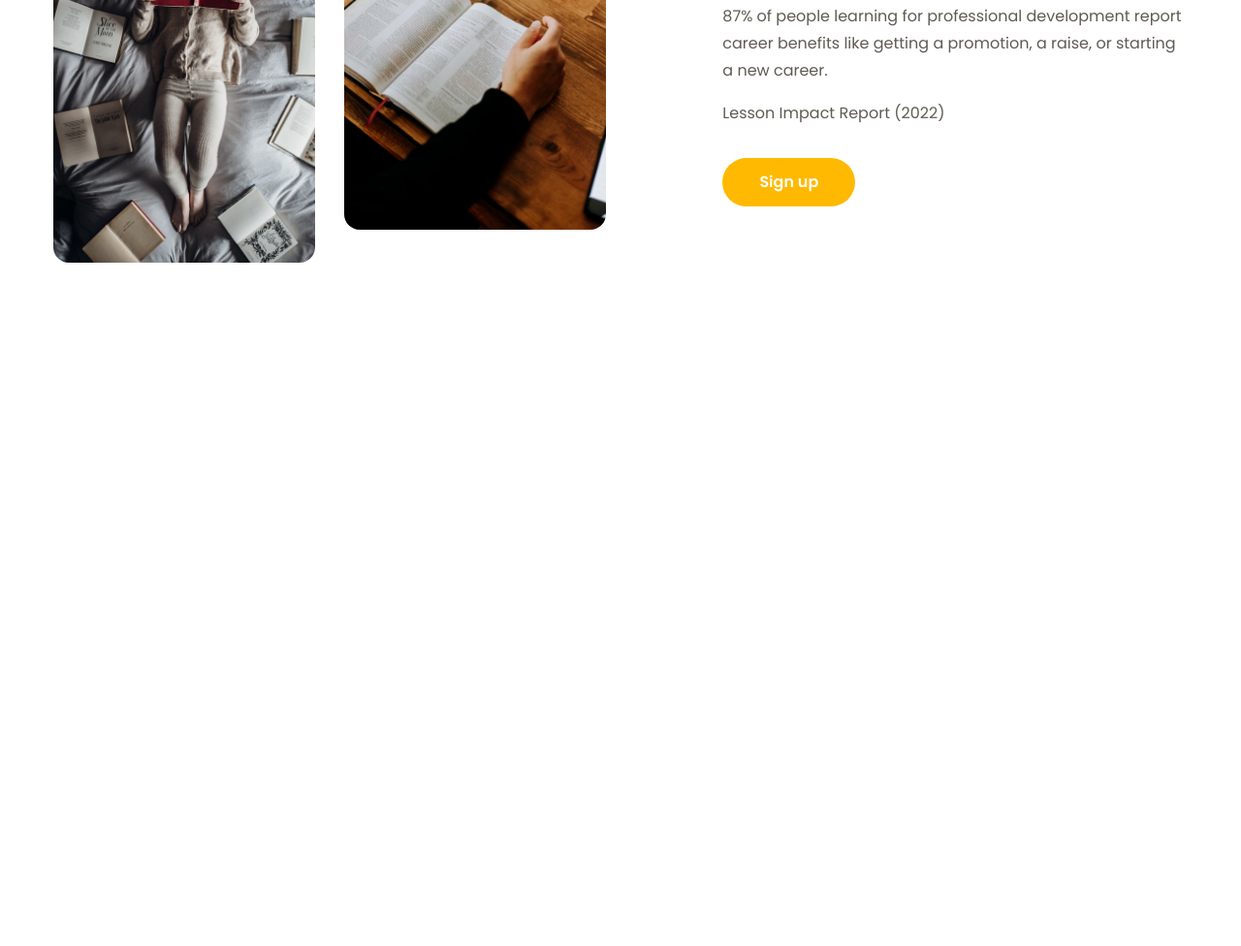
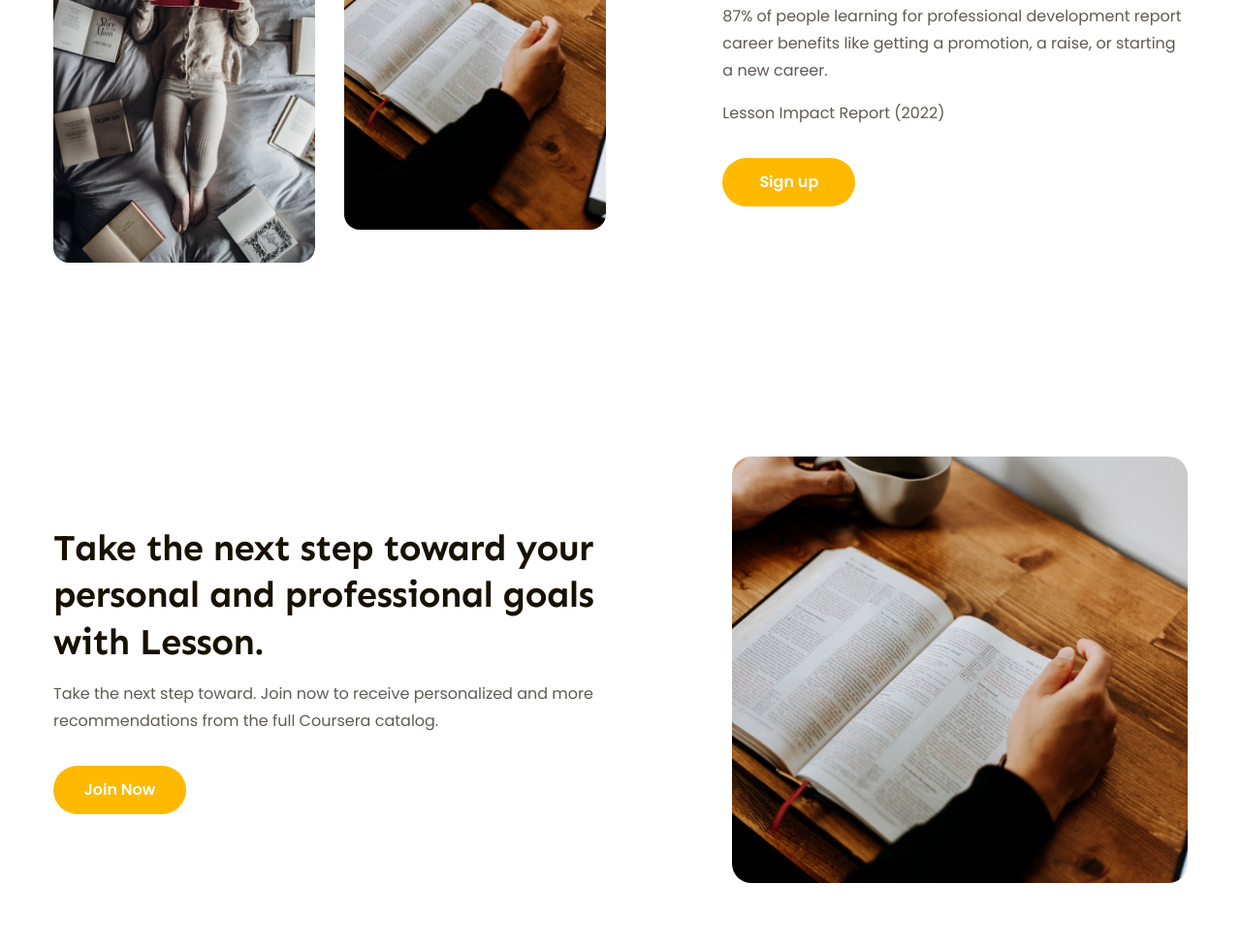
Before and after one commit to lephutuan/figma_to_html, a plain HTML site: page index.html in a window 1280 px wide. Shown: the part 2706-3682 px from the top of the page at 97% size. Before the commit the page ends 3042 px from the top, so only its background shows below. Drawn offline with Linux system fonts and the light colour scheme.

Commit message:
add feature 2

```diff
--- a/assets/css/style.css
+++ b/assets/css/style.css
@@ -488,50 +488,71 @@ a {
   line-height: 1.54; /* 153.846% */
 }
 
-/* Feature */
-.feature {
+/* Feature 1*/
+.features {
   margin-top: 135px;
   padding: 65px 0;
 }
 
-.feature .body {
+.features .body {
   display: flex;
   justify-content: space-between;
 }
 
-.feature .images {
+.features .images {
   display: flex;
   gap: 30px;
 }
 
-.feature .images img {
+.features .images img {
   width: 270px;
   height: 404px;
   border-radius: 16px;
   object-fit: cover;
 }
 
-.feature .lower {
+.features .lower {
   margin-top: 34px;
 }
 
-.feature .content {
+.features .content {
   width: 41%;
   display: flex;
   flex-direction: column;
   justify-content: center;
 }
 
-.feature .desc {
+.features .desc {
   margin-top: 16px;
   color: #5f5b53;
   font-size: 1.6rem;
   line-height: 1.75; /* 175% */
 }
 
-.feature .cta-btn {
+.features .cta-btn {
   margin-top: 32px;
   background-color: var(--primary-color);
   width: 137px;
   height: 50px;
 }
+
+/* Feature 2 */
+
+.features-2nd {
+  margin-top: 70px;
+}
+
+.features-2nd .body {
+  flex-direction: row-reverse;
+}
+
+.features-2nd .content {
+  width: 49%;
+}
+
+.features-2nd .images img {
+  width: 470px;
+  height: 440px;
+  border-radius: 20px;
+  object-fit: cover;
+}
--- a/index.html
+++ b/index.html
@@ -368,8 +368,8 @@
         </div>
       </div>
 
-      <!-- feature -->
-      <div class="feature">
+      <!-- feature 1-->
+      <div class="features">
         <div class="main-content">
           <div class="body">
             <div class="images">
@@ -398,6 +398,31 @@
           </div>
         </div>
       </div>
+
+      <!-- feature 2-->
+      <div class="features features-2nd">
+        <div class="main-content">
+          <div class="body">
+            <div class="images">
+              <img
+                src="./assets/img/learn2.jpg"
+                alt="Learner outcomes through our awesome platform"
+              />
+            </div>
+            <div class="content">
+              <h2 class="heading-lv2">
+                Take the next step toward your personal and professional goals
+                with Lesson.
+              </h2>
+              <p class="desc">
+                Take the next step toward. Join now to receive personalized and
+                more recommendations from the full Coursera catalog.
+              </p>
+              <a href="#!" class="btn cta-btn">Join Now</a>
+            </div>
+          </div>
+        </div>
+      </div>
     </main>
   </body>
 </html>
```
